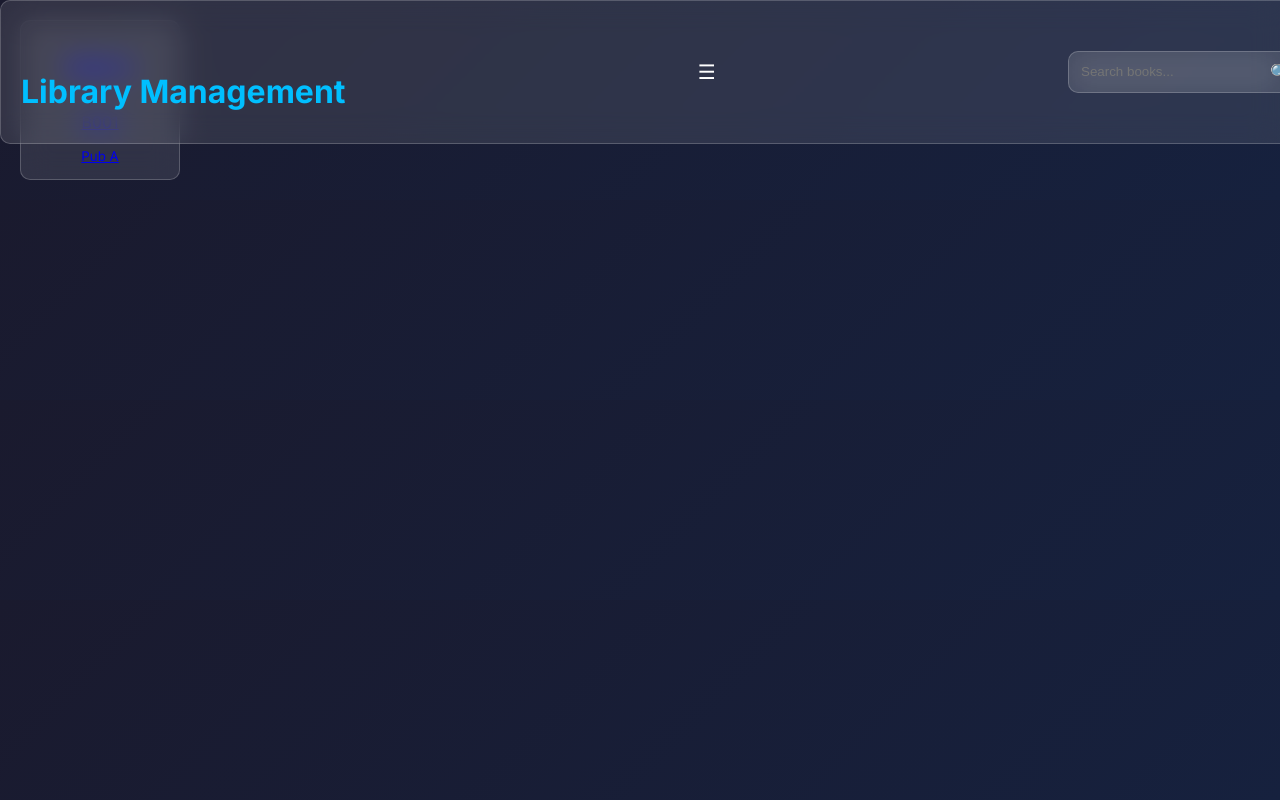
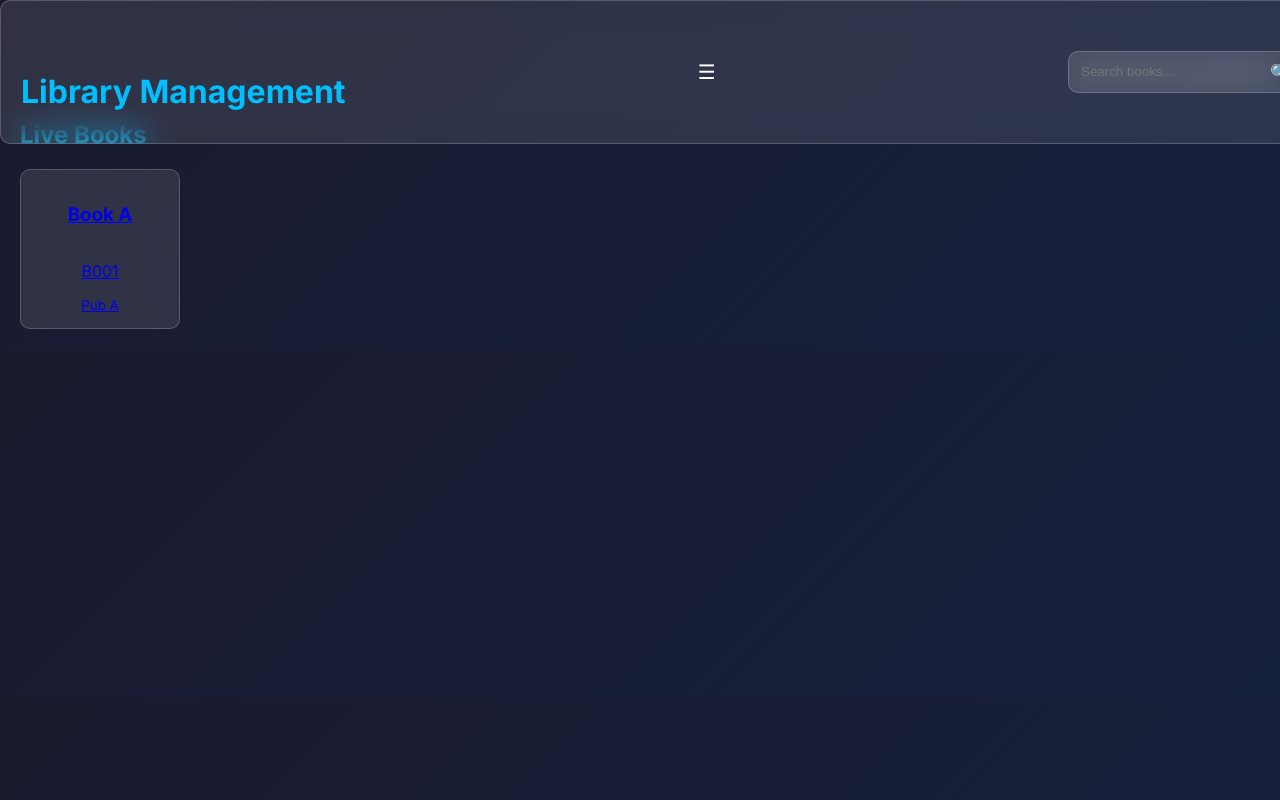
Before and after one commit to kaarthikslab/LMS, a React (Create React App) app: page /live in a window 1280 px wide. Built offline with nearby package versions, Linux system fonts and the light colour scheme.

Commit message:
Update LiveSection.js

```diff
--- a/src/pages/LiveSection.js
+++ b/src/pages/LiveSection.js
@@ -3,8 +3,11 @@ import BookTile from '../components/BookTile';
 import { mockBooks } from '../data/mockdata';
 
 const LiveSection = () => (
-  <div className="grid">
-    {mockBooks.filter(b => b.status === 'available').map(book => <BookTile key={book.id} book={book} type="book" />)}
+  <div style={{ marginTop: '100px' }}>
+    <h2 className="primary">Live Books</h2>
+    <div className="grid">
+      {mockBooks.filter(b => b.status === 'available').map(book => <BookTile key={book.id} book={book} type="book" />)}
+    </div>
   </div>
 );
 
```
